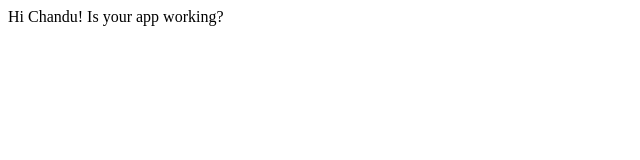
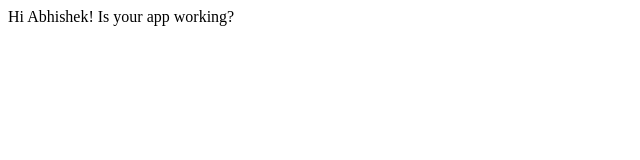
Before and after one commit to abhishekk-raj/BookStore, a React (Create React App) app: page / in a window 1280 px wide. Shown: the top 160 px of the page, without its empty margins (0-640 px from the left). Built offline with nearby package versions, Linux system fonts and the light colour scheme.

Commit message:
Use variable to use interpolation.

```diff
--- a/src/App.tsx
+++ b/src/App.tsx
@@ -2,7 +2,8 @@ import React from "react";
 import "./App.scss";
 
 function App() {
-  return <div>Hi Chandu! Is your app working?</div>;
+  const name = "Abhishek";
+  return <div>Hi {name}! Is your app working?</div>;
 }
 
 export default App;
```
